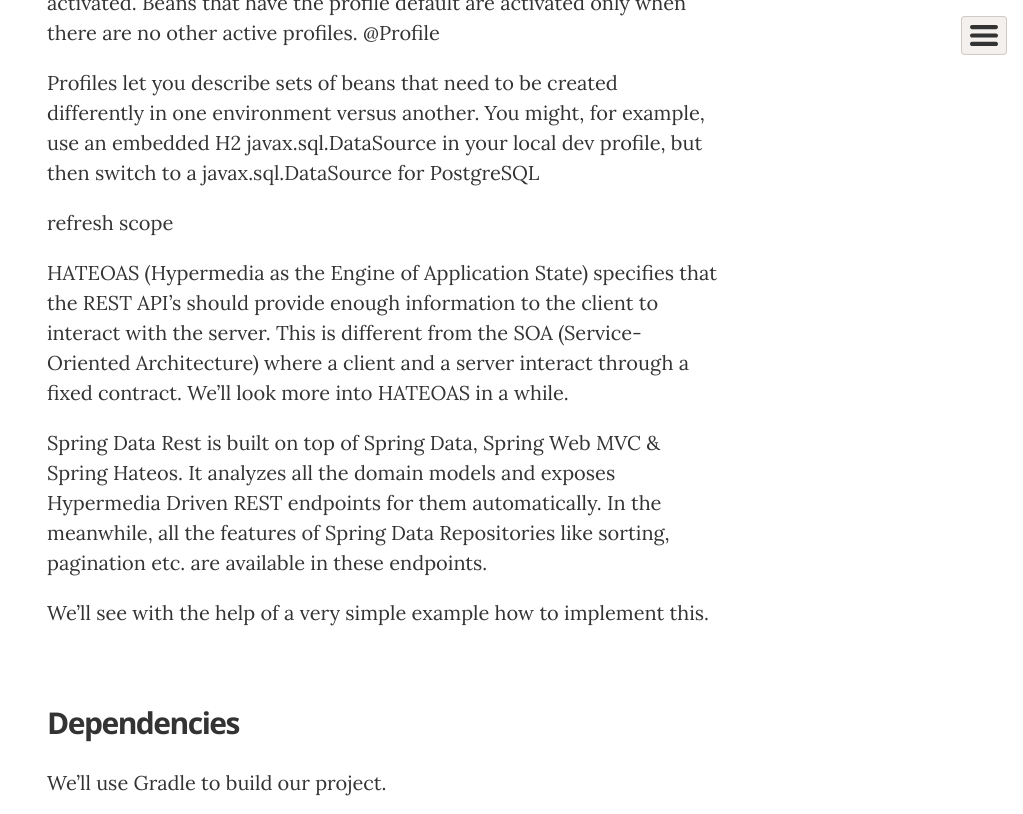
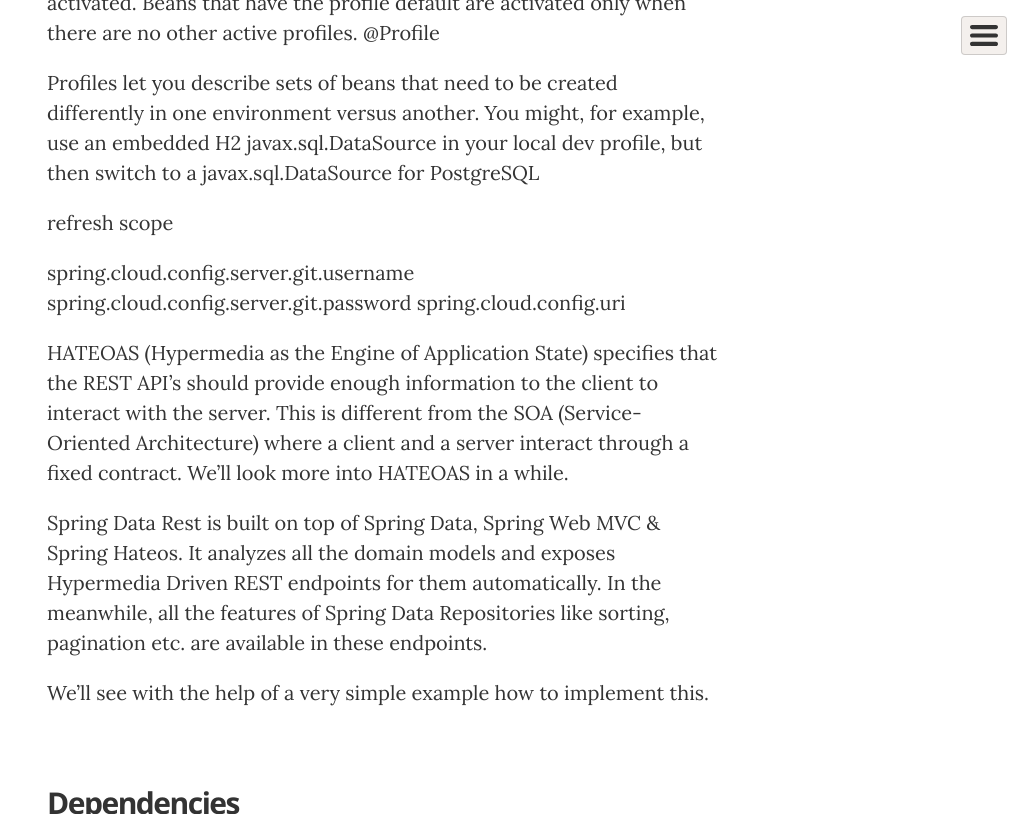
Before and after one commit to mohitsinha/mohitsinha.github.io, a Jekyll site: the page built from _posts/2018-04-15-spring-cloud-part1-config.md, in a window 1280 px wide and 900 px high, scrolled down 624 px, cut to the strip 0-814 px from the top of the window. Shown: the whole strip, without its empty margins (257-1280 px from the left). Built offline with Jekyll 4.4.1, drawn with Linux system fonts in a browser that asks for light colours; nearby versions of some CDN libraries; comment, search, counter and statistics services are not loaded.

Commit message:
Profiles

```diff
--- a/_posts/2018-04-15-spring-cloud-part1-config.md
+++ b/_posts/2018-04-15-spring-cloud-part1-config.md
@@ -13,6 +13,9 @@
 
 refresh scope
 
+spring.cloud.config.server.git.username
+spring.cloud.config.server.git.password
+spring.cloud.config.uri
 
 HATEOAS (Hypermedia as the Engine of Application State) specifies that the REST API's
 should provide enough information to the client to interact with the server.
```
